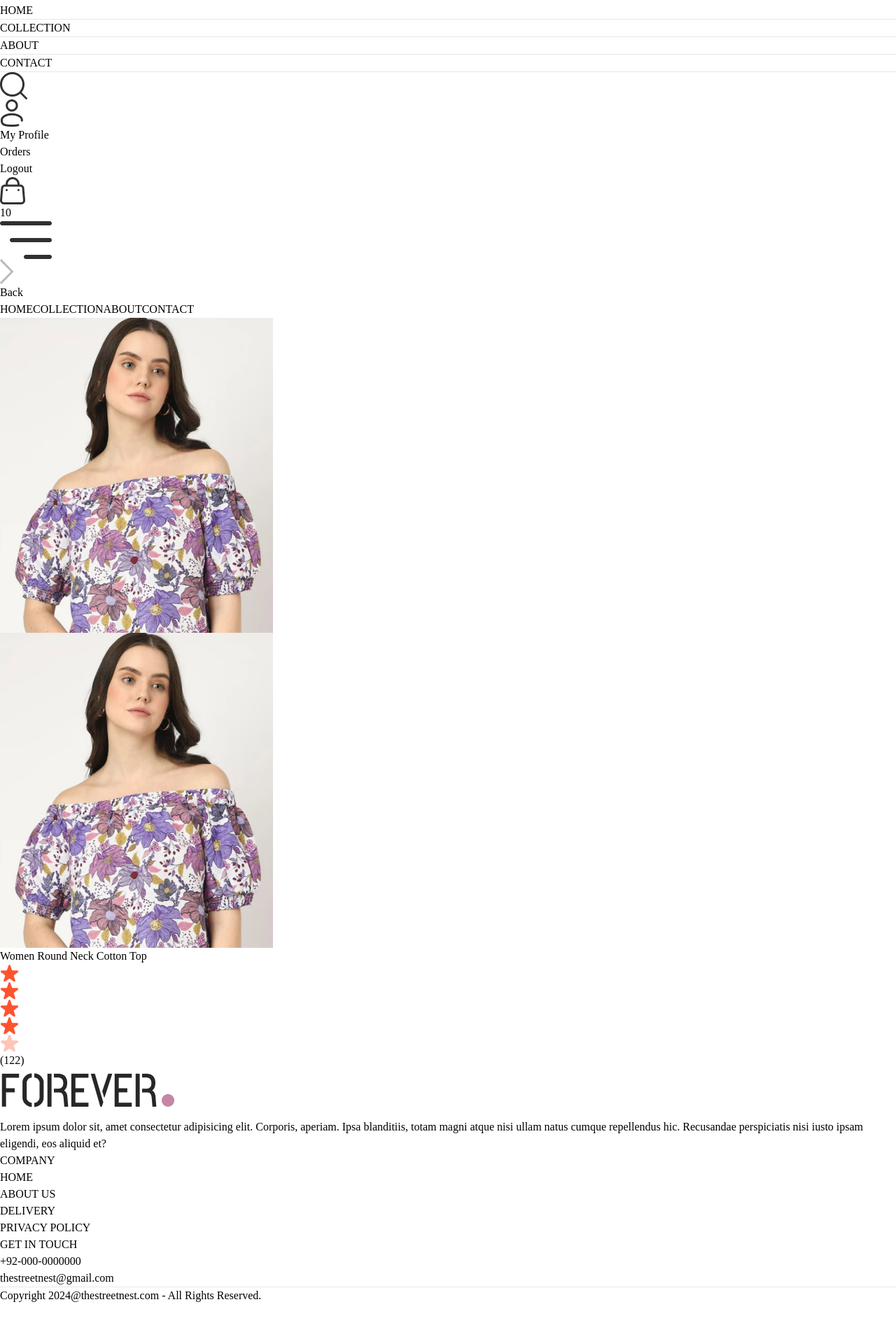
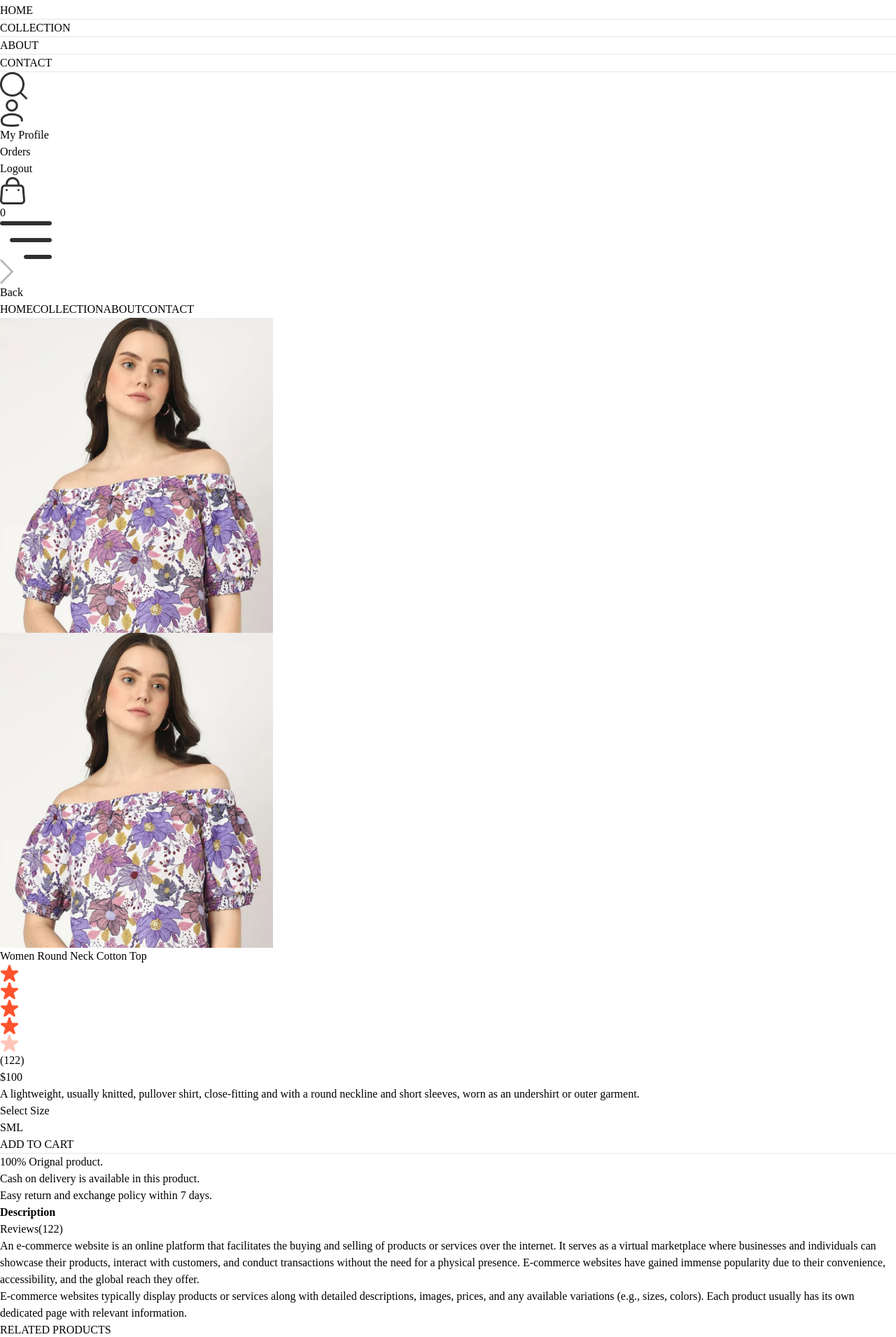
Before and after one commit to codesaffi/testing, a React (Vite) app: page /testing/product/aaaaa in a window 1280 px wide. Shown: the part 68-1978 px from the top of the page at 70% size. Before the commit the page ends 1931 px from the top, so only its background shows below. Built offline with nearby package versions, Linux system fonts and the light colour scheme.

Commit message:
feat: routing

```diff
--- a/src/App.jsx
+++ b/src/App.jsx
@@ -13,6 +13,8 @@ import Login from './pages/Login'
 import Navbar from './components/Navbar'
 import Footer from './components/Footer'
 import SearchBar from './components/SearchBar';
+import { ToastContainer, toast } from 'react-toastify';
+import 'react-toastify/dist/ReactToastify.css';
 
 function App() {
 
@@ -21,6 +23,7 @@ function App() {
 
 
 <div className='px-4 sm:px-[5vw] md:px-[7vw] lg:px-[9vw]'>
+  <ToastContainer />
      <Navbar />
      <SearchBar />
      <Routes>
--- a/src/components/Navbar.jsx
+++ b/src/components/Navbar.jsx
@@ -7,7 +7,7 @@ const Navbar = () => {
 
     const [visible, setVisible] = useState(false);
 
-    const {setShowSearch} = useContext(ShopContext);
+    const {setShowSearch , getCartCount} = useContext(ShopContext);
 
   return (
     <div className='flex items-center justify-between py-5 font-medium'>
@@ -58,7 +58,7 @@ const Navbar = () => {
             </div>
             <Link to='/testing/cart' className='relative'>
             <img src={assets.cart_icon} className='w-5 min-w-5' alt="" />
-            <p className='absolute right-[-5px] bottom-[-5px] w-4 text-center leading-4 bg-black text-white aspect-square rounded-full text-[8px]'>10</p>
+            <p className='absolute right-[-5px] bottom-[-5px] w-4 text-center leading-4 bg-black text-white aspect-square rounded-full text-[8px]'>{getCartCount()}</p>
             </Link>
             <img onClick={()=>setVisible(true)} src={assets.menu_icon} className='w-5 cursor-pointer sm:hidden' alt="" />
 
--- /dev/null
+++ b/src/components/RelatedProducts.jsx
@@ -0,0 +1,41 @@
+import React, { useContext, useEffect, useState } from 'react'
+import { ShopContext } from '../context/ShopContext'
+import Title from './Title';
+import ProductItem from './ProductItem';
+
+const RelatedProducts = ({category,subCategory}) => {
+
+    const { products } = useContext(ShopContext);
+    const [related,setRelated] = useState([]);
+
+    useEffect(()=>{
+
+        if (products.length > 0) {
+
+            let productsCopy = products.slice();
+
+            productsCopy = productsCopy.filter((item) => category === item.category);
+            productsCopy = productsCopy.filter((item) => subCategory === item.subCategory);
+
+            setRelated(productsCopy.slice(0,5));
+        }
+    },[products])
+  return (
+    <div className='my-24'>
+        <div className=' text-center text-3xl py-2'>
+            <Title text1={'RELATED'} text2={'PRODUCTS'} />
+        </div>
+
+        <div className=' grid grid-cols-2 sm:grid-cols-3 md:grid-cols-4 lg:grid-cols-5 gap-4 gap-y-6'>
+            {related.map((item,index)=>(
+                <ProductItem key={index} id={item._id} name={item.name} price={item.price} image={item.image} />
+            ))
+
+            }
+        </div>
+
+    </div>
+  )
+}
+
+export default RelatedProducts
--- a/src/context/ShopContext.jsx
+++ b/src/context/ShopContext.jsx
@@ -1,5 +1,6 @@
-import { createContext, useState } from "react";
+import { createContext, useEffect, useState } from "react";
 import { products } from "../assets/frontend_assets/assets";
+import { toast } from "react-toastify";
 
 
 export const ShopContext = createContext();
@@ -10,11 +11,55 @@ const ShopContextProvider = (props) =>{
     const delivery_fee = 10;
     const [search,setSearch] = useState('');
     const [showSearch,setShowSearch] = useState(false);
+    const [cartItems,setCartItems] = useState({});
+
+    const addToCart = async (itemId,size) => {
+
+        if (!size) {
+            toast.error('Select Product Size');
+            return;
+        }
+
+        let cartData = structuredClone(cartItems);
+
+        if (cartData[itemId]) {
+            if (cartData[itemId][size]) {
+                cartData[itemId][size] += 1;
+            }
+            else{
+                cartData[itemId][size] =1;
+            }
+        }
+        else{
+            cartData[itemId] ={};
+            cartData[itemId][size] = 1;
+        }
+        setCartItems(cartData);
+    }
+
+    const getCartCount = () =>  {
+        let totalCount = 0;
+        for(const items in cartItems){
+            for(const item in cartItems[items]){
+                try{
+                    if (cartItems[items][item] > 0) {
+                        totalCount += cartItems[items][item];
+                    }
+                } catch (error) {
+
+                }
+            }
+        }
+        return totalCount;
+    }
+
 
 
     const value ={
         products , currency, delivery_fee,
-        search,setSearch,showSearch,setShowSearch
+        search,setSearch,showSearch,setShowSearch,
+        cartItems,addToCart,
+        getCartCount
     }
 
     return (
--- a/src/index.css
+++ b/src/index.css
@@ -18,6 +18,10 @@ a.active hr{
     font-style: normal;
   }
 
+  ::-webkit-scrollbar{
+    display: none;
+  }
+
   @media (max-width:640px) {
     a.active{
         background-color: black;
--- a/src/pages/Product.jsx
+++ b/src/pages/Product.jsx
@@ -2,13 +2,16 @@ import React, { useContext, useEffect, useState } from 'react'
 import { useParams } from 'react-router-dom'
 import { ShopContext } from '../context/ShopContext';
 import { assets } from '../assets/frontend_assets/assets';
+import RelatedProducts from '../components/RelatedProducts';
 
 const Product = () => {
 
   const {productId} = useParams();
-  const {products} = useContext(ShopContext);
+  const {products, currency, addToCart} = useContext(ShopContext);
   const [productData,setProductData] = useState(false);
   const [image,setImage] = useState('')
+  const [size,setSize] = useState('')
+
 
   const fetchProductData = async () => {
 
@@ -57,10 +60,40 @@ const Product = () => {
           <img src={assets.star_dull_icon} alt="" className="w-3 5"/>
           <p className='pl-2'>(122)</p>
         </div>
+        <p className=' mt-5 text-3xl font-medium'>{currency}{productData.price}</p>
+        <p className=' mt-5 text-gray-500 md:w-4/5'>{productData.description}</p>
+        <div className=' flex flex-col gap-4 my-8'>
+          <p>Select Size</p>
+          <div className='flex gap-2'>
+            {productData.sizes.map((item,index)=>(
+              <button onClick={()=>setSize(item)} className={`border py-2 px-4 bg-gray-100 ${item === size ? 'border-orange-500' : ''}`} key={index}>{item}</button>
+            ))}
+          </div>
+        </div>
+        <button onClick={()=>addToCart(productData._id,size)} className=' bg-black text-white px-8 py-3 text-sm active:bg-gray-700'>ADD TO CART</button>
+        <hr className=' mt-8 sm:w-4/5'/>
+        <div className='text-sm text-gray-500 mt-5 flex flex-col gap-1'>
+          <p>100% Orignal product.</p>
+          <p>Cash on delivery is available in this product.</p>
+          <p>Easy return and exchange policy within 7 days.</p>
+        </div>
+        </div>
+      </div>
 
+      {/* ----- Description & review section */}
+      <div className='mt-20'>
+        <div className=' flex'>
+          <b className=' border px-5 py-3 text-sm'>Description</b>
+          <p className=' border px-5 py-3 text-sm'>Reviews(122)</p>
         </div>
+        <div className=' flex flex-col gap-4 border px-6 py-6 text-sm text-gray-500'>
+          <p>An e-commerce website is an online platform that facilitates the buying and selling of products or services over the internet. It serves as a virtual marketplace where businesses and individuals can showcase their products, interact with customers, and conduct transactions without the need for a physical presence. E-commerce websites have gained immense popularity due to their convenience, accessibility, and the global reach they offer.</p>
+          <p>E-commerce websites typically display products or services along with detailed descriptions, images, prices, and any available variations (e.g., sizes, colors). Each product usually has its own dedicated page with relevant information.</p>
+        </div>
+      </div>
 
-      </div>
+          {/*------ display related products  */}
+          <RelatedProducts category={productData.category} subCategory={productData.subCategory} />
 
     </div>
   ) : <div className=' opacity-0'></div>
```
